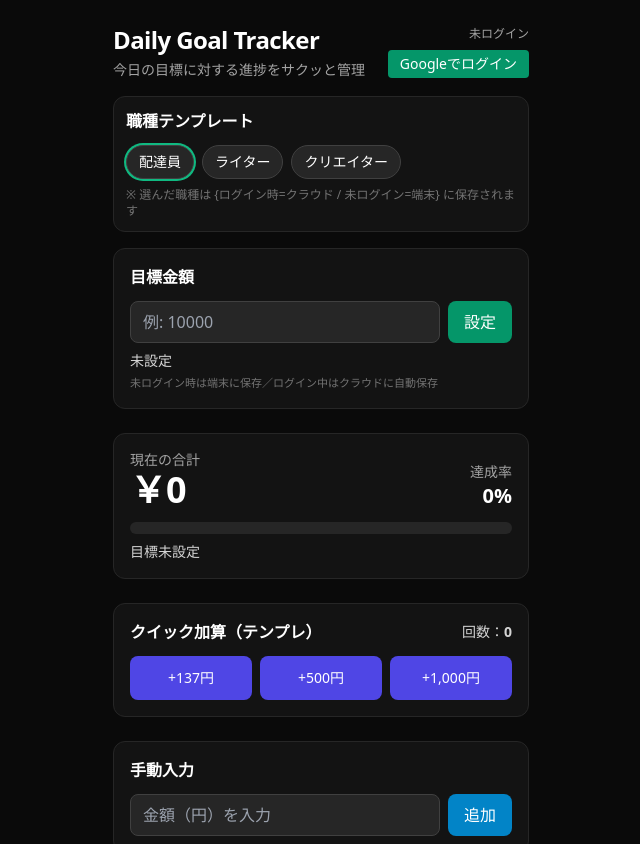
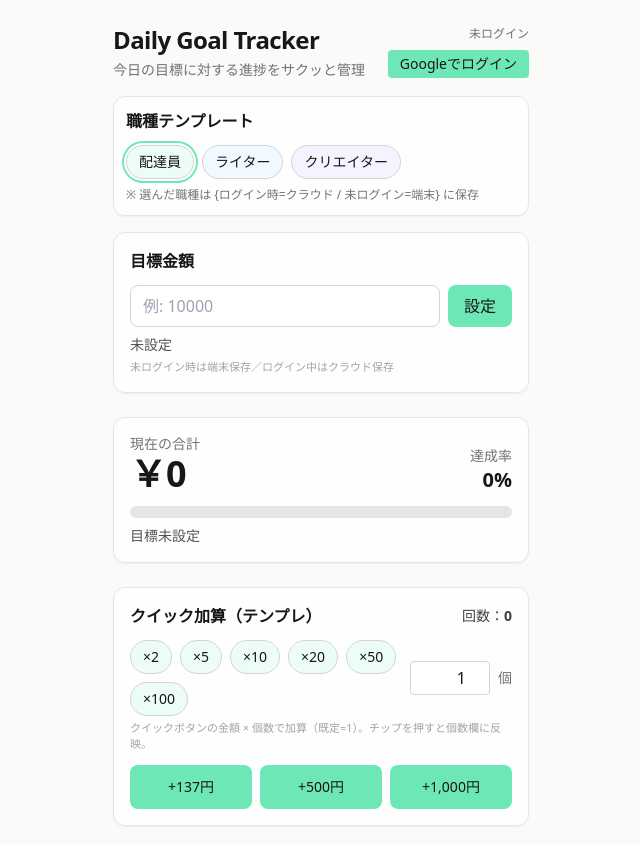
Before and after one commit to kojimamizuki0512-dot/Daily-Goal-Tracker, a plain HTML site: page public/index.html in a window 1280 px wide. Shown: the top 844 px of the page, without its empty margins (319-959 px from the left). Drawn offline with nearby package versions, Linux system fonts and the light colour scheme; no server answers.

Commit message:
feat(ui): 明るいパステルトーン＋職種別テーマ色。配達テンプレに数量チップ(×2/5/10/20/50/100)と任意個数を追加。クイック加算=金額×個数

```diff
--- a/public/index.html
+++ b/public/index.html
@@ -5,103 +5,126 @@
   <meta name="viewport" content="width=device-width, initial-scale=1, viewport-fit=cover" />
   <title>Daily Goal Tracker</title>
   <script src="https://cdn.tailwindcss.com"></script>
-  <meta name="theme-color" content="#0a0a0a">
+  <meta name="theme-color" content="#f5f6ff">
   <style>
     button, input, textarea { touch-action: manipulation; }
+    .chip { transition: box-shadow .15s ease, transform .02s ease; }
+    .chip:active { transform: translateY(1px); }
+    .soft-card { backdrop-filter: saturate(150%) blur(2px); }
   </style>
 </head>
-<body class="bg-neutral-950 text-white min-h-screen">
+<body class="bg-stone-50 text-neutral-900 min-h-screen">
   <main class="max-w-md mx-auto px-4 pb-28 pt-6">
     <header class="mb-4 flex items-center justify-between">
       <div>
         <h1 class="text-2xl font-bold tracking-tight">Daily Goal Tracker</h1>
-        <p class="text-neutral-400 text-sm mt-1">今日の目標に対する進捗をサクッと管理</p>
+        <p class="text-neutral-500 text-sm mt-1">今日の目標に対する進捗をサクッと管理</p>
       </div>
       <div class="text-right">
-        <p id="userView" class="text-xs text-neutral-400">未ログイン</p>
+        <p id="userView" class="text-xs text-neutral-500">未ログイン</p>
         <div class="mt-2 flex gap-2 justify-end">
-          <button id="loginBtn" class="px-3 py-1 rounded bg-emerald-600 hover:bg-emerald-500 text-sm">Googleでログイン</button>
-          <button id="logoutBtn" class="px-3 py-1 rounded bg-neutral-700 hover:bg-neutral-600 text-sm hidden">ログアウト</button>
+          <button id="loginBtn" class="px-3 py-1 rounded bg-emerald-300 hover:bg-emerald-400 text-sm">Googleでログイン</button>
+          <button id="logoutBtn" class="px-3 py-1 rounded bg-neutral-300 hover:bg-neutral-400 text-sm hidden">ログアウト</button>
         </div>
       </div>
     </header>
 
-    <!-- 職種テンプレ（見栄えが大きく変わる新UI） -->
-    <section class="mb-4 p-3 rounded-xl bg-neutral-900/70 border border-neutral-800">
+    <!-- 職種テンプレ -->
+    <section class="mb-4 p-3 rounded-xl soft-card bg-white/80 border border-stone-200 shadow-sm">
       <h2 class="font-semibold mb-3">職種テンプレート</h2>
       <div id="professionChips" class="flex gap-2">
-        <!-- 動的に選択状態を付与 -->
-        <button data-prof="delivery" class="chip px-3 py-1.5 rounded-full border border-neutral-700 bg-neutral-800 text-sm">配達員</button>
-        <button data-prof="writer" class="chip px-3 py-1.5 rounded-full border border-neutral-700 bg-neutral-800 text-sm">ライター</button>
-        <button data-prof="creator" class="chip px-3 py-1.5 rounded-full border border-neutral-700 bg-neutral-800 text-sm">クリエイター</button>
+        <button data-prof="delivery" class="chip px-3 py-1.5 rounded-full border border-stone-300 bg-emerald-50 text-sm">配達員</button>
+        <button data-prof="writer"   class="chip px-3 py-1.5 rounded-full border border-stone-300 bg-sky-50 text-sm">ライター</button>
+        <button data-prof="creator"  class="chip px-3 py-1.5 rounded-full border border-stone-300 bg-violet-50 text-sm">クリエイター</button>
       </div>
-      <p class="text-neutral-500 text-xs mt-2">※ 選んだ職種は {ログイン時=クラウド / 未ログイン=端末} に保存されます</p>
+      <p class="text-neutral-500 text-xs mt-2">※ 選んだ職種は {ログイン時=クラウド / 未ログイン=端末} に保存</p>
     </section>
 
     <!-- 目標設定 -->
-    <section class="mb-6 p-4 rounded-xl bg-neutral-900/70 border border-neutral-800">
+    <section class="mb-6 p-4 rounded-xl soft-card bg-white/80 border border-stone-200 shadow-sm">
       <h2 class="font-semibold mb-3">目標金額</h2>
       <div class="flex gap-2">
         <input id="goalInput" type="number" inputmode="numeric" min="0" step="100"
-               class="w-full rounded-lg bg-neutral-800 border border-neutral-700 px-3 py-2"
+               class="w-full rounded-lg bg-white border border-stone-300 px-3 py-2"
                placeholder="例: 10000">
         <button id="setGoalBtn"
-                class="shrink-0 rounded-lg px-4 py-2 bg-emerald-600 hover:bg-emerald-500 active:bg-emerald-700 transition">
+                class="shrink-0 rounded-lg px-4 py-2 bg-emerald-300 hover:bg-emerald-400 active:bg-emerald-500 transition">
           設定
         </button>
       </div>
-      <p id="goalView" class="text-neutral-300 text-sm mt-2">未設定</p>
-      <p id="saveHint" class="text-[11px] text-neutral-500 mt-1">未ログイン時は端末に保存／ログイン中はクラウドに自動保存</p>
+      <p id="goalView" class="text-neutral-600 text-sm mt-2">未設定</p>
+      <p id="saveHint" class="text-[11px] text-neutral-400 mt-1">未ログイン時は端末保存／ログイン中はクラウド保存</p>
     </section>
 
     <!-- 合計表示＆進捗バー -->
-    <section class="mb-6 p-4 rounded-xl bg-neutral-900/70 border border-neutral-800">
+    <section class="mb-6 p-4 rounded-xl soft-card bg-white/80 border border-stone-200 shadow-sm">
       <div class="flex items-end justify-between">
         <div>
-          <p class="text-neutral-400 text-sm">現在の合計</p>
+          <p class="text-neutral-500 text-sm">現在の合計</p>
           <p id="totalView" class="text-4xl font-extrabold tabular-nums">¥0</p>
         </div>
         <div class="text-right">
-          <p class="text-neutral-400 text-sm">達成率</p>
+          <p class="text-neutral-500 text-sm">達成率</p>
           <p id="percentView" class="text-xl font-bold">0%</p>
         </div>
       </div>
-      <div class="mt-3 h-3 w-full bg-neutral-800 rounded-full overflow-hidden">
-        <div id="progressBar" class="h-full bg-emerald-500" style="width:0%"></div>
+      <div class="mt-3 h-3 w-full bg-stone-200 rounded-full overflow-hidden">
+        <div id="progressBar" class="h-full bg-emerald-300" style="width:0%"></div>
       </div>
-      <p id="remainingView" class="text-neutral-300 text-sm mt-2">目標未設定</p>
+      <p id="remainingView" class="text-neutral-600 text-sm mt-2">目標未設定</p>
     </section>
 
-    <!-- クイック加算（テンプレ） ※旧Amazonセクション置換 -->
-    <section class="mb-6 p-4 rounded-xl bg-neutral-900/70 border border-neutral-800">
+    <!-- クイック加算（テンプレ） -->
+    <section class="mb-6 p-4 rounded-xl soft-card bg-white/80 border border-stone-200 shadow-sm">
       <div class="flex items-center justify-between mb-3">
         <h2 class="font-semibold">クイック加算（テンプレ）</h2>
-        <p class="text-neutral-300 text-sm">回数：<span id="quickCount" class="font-bold">0</span></p>
+        <p class="text-neutral-700 text-sm">回数：<span id="quickCount" class="font-bold">0</span></p>
       </div>
+
+      <!-- 配達員：数量チップ & 任意個数 -->
+      <div id="qtyArea" class="mb-3 hidden">
+        <div class="flex items-center justify-between">
+          <div class="flex flex-wrap gap-2">
+            <button class="qty chip px-3 py-1.5 rounded-full border border-stone-300 bg-emerald-50 text-sm" data-q="2">×2</button>
+            <button class="qty chip px-3 py-1.5 rounded-full border border-stone-300 bg-emerald-50 text-sm" data-q="5">×5</button>
+            <button class="qty chip px-3 py-1.5 rounded-full border border-stone-300 bg-emerald-50 text-sm" data-q="10">×10</button>
+            <button class="qty chip px-3 py-1.5 rounded-full border border-stone-300 bg-emerald-50 text-sm" data-q="20">×20</button>
+            <button class="qty chip px-3 py-1.5 rounded-full border border-stone-300 bg-emerald-50 text-sm" data-q="50">×50</button>
+            <button class="qty chip px-3 py-1.5 rounded-full border border-stone-300 bg-emerald-50 text-sm" data-q="100">×100</button>
+          </div>
+          <div class="flex items-center gap-2">
+            <input id="qtyInput" type="number" min="1" max="100" value="1"
+                   class="w-20 rounded bg-white border border-stone-300 px-2 py-1 text-right" />
+            <span class="text-sm text-neutral-500">個</span>
+          </div>
+        </div>
+        <p class="text-[11px] text-neutral-400 mt-1">クイックボタンの金額 × 個数で加算（既定=1）。チップを押すと個数欄に反映。</p>
+      </div>
+
       <div id="quickBtns" class="grid grid-cols-3 gap-2">
         <!-- 職種に応じて動的生成 -->
       </div>
     </section>
 
-    <!-- フードデリバリー 金額入力（手動） -->
-    <section class="mb-6 p-4 rounded-xl bg-neutral-900/70 border border-neutral-800">
+    <!-- 手動入力 -->
+    <section class="mb-6 p-4 rounded-xl soft-card bg-white/80 border border-stone-200 shadow-sm">
       <h2 class="font-semibold mb-3">手動入力</h2>
       <div class="flex gap-2">
         <input id="fdInput" type="number" inputmode="decimal" min="0" step="1"
-               class="w-full rounded-lg bg-neutral-800 border border-neutral-700 px-3 py-2"
+               class="w-full rounded-lg bg-white border border-stone-300 px-3 py-2"
                placeholder="金額（円）を入力">
         <button id="fdAddBtn"
-                class="shrink-0 rounded-lg px-4 py-2 bg-sky-600 hover:bg-sky-500 active:bg-sky-700 transition">
+                class="shrink-0 rounded-lg px-4 py-2 bg-sky-300 hover:bg-sky-400 active:bg-sky-500 transition">
           追加
         </button>
       </div>
     </section>
 
     <!-- リセット -->
-    <section class="p-4 rounded-xl bg-neutral-900/70 border border-neutral-800">
+    <section class="p-4 rounded-xl soft-card bg-white/80 border border-stone-200 shadow-sm">
       <h2 class="font-semibold mb-3">1日の締め</h2>
       <button id="resetBtn"
-              class="w-full rounded-lg px-4 py-3 bg-red-600 hover:bg-red-500 active:bg-red-700 transition">
+              class="w-full rounded-lg px-4 py-3 bg-rose-300 hover:bg-rose-400 active:bg-rose-500 transition">
         本日のデータをリセット
       </button>
       <p id="dateView" class="text-neutral-500 text-xs mt-2"></p>
@@ -127,6 +150,14 @@
     const auth = getAuth(app);
     const db = getFirestore(app);
     const provider = new GoogleAuthProvider();
+
+    // ===== テーマ色（職種ごと） =====
+    // Tailwindユーティリティをクラス付け替えで表現
+    const THEME = {
+      delivery: { bar: "bg-emerald-300", btn: "bg-emerald-300 hover:bg-emerald-400 active:bg-emerald-500" },
+      writer:   { bar: "bg-sky-300",     btn: "bg-sky-300 hover:bg-sky-400 active:bg-sky-500" },
+      creator:  { bar: "bg-violet-300",  btn: "bg-violet-300 hover:bg-violet-400 active:bg-violet-500" },
+    };
 
     // ===== プリセット定義（職種ごと） =====
     const PRESETS = {
@@ -158,7 +189,7 @@
 
     function loadLocal() {
       const raw = localStorage.getItem(todayKey());
-      if (!raw) return { goal: 0, total: 0, amazonCount: 0 }; // amazonCount を「クイック回数」に流用
+      if (!raw) return { goal: 0, total: 0, amazonCount: 0 };
       try { return JSON.parse(raw); } catch { return { goal: 0, total: 0, amazonCount: 0 }; }
     }
     function saveLocal(s) {
@@ -187,7 +218,7 @@
     async function loadProfile(uid) {
       const ref = doc(db, "users", uid, "profile", "main");
       const snap = await getDoc(ref);
-      if (snap.exists()) return snap.data(); // { profession }
+      if (snap.exists()) return snap.data();
       return { profession: "delivery" };
     }
     async function saveProfile(uid, profile) {
@@ -199,29 +230,64 @@
     let state = loadLocal();
     let currentUser = null;
     let profile = loadLocalProfile(); // { profession }
+    let qty = 1; // 配達テンプレの個数
 
     // ===== UI更新 =====
+    function applyTheme() {
+      const theme = THEME[profile.profession] || THEME.delivery;
+      const bar = document.getElementById('progressBar');
+      bar.className = `h-full ${theme.bar}`;
+      // 職種チップの見た目（選択強調）
+      document.querySelectorAll('#professionChips .chip').forEach(btn => {
+        const active = btn.dataset.prof === profile.profession;
+        btn.classList.toggle('ring-2', active);
+        btn.classList.toggle('ring-offset-2', active);
+        btn.classList.toggle('ring-emerald-300', active && profile.profession==='delivery');
+        btn.classList.toggle('ring-sky-300',     active && profile.profession==='writer');
+        btn.classList.toggle('ring-violet-300',  active && profile.profession==='creator');
+      });
+    }
+
+    function renderQuickButtons() {
+      const box = document.getElementById('quickBtns');
+      const theme = THEME[profile.profession] || THEME.delivery;
+      box.innerHTML = '';
+      const list = PRESETS[profile.profession] || PRESETS.delivery;
+      list.forEach(p => {
+        const btn = document.createElement('button');
+        btn.className = `rounded-lg px-3 py-3 ${theme.btn} transition text-sm`;
+        btn.textContent = p.label;
+        btn.addEventListener('click', async () => {
+          const q = Math.max(1, Math.min(100, qty));
+          state.total += (p.amount * q);
+          state.amazonCount += q; // クイック回数として加算
+          await persist();
+        });
+        box.appendChild(btn);
+      });
+
+      // 配達員なら数量エリアを表示、それ以外は隠す
+      const qtyArea = document.getElementById('qtyArea');
+      qtyArea.classList.toggle('hidden', profile.profession !== 'delivery');
+    }
+
     function updateUI() {
       const { goal, total, amazonCount } = state;
       document.getElementById('goalView').textContent = goal > 0 ? `目標：${fmtJPY.format(goal)}` : '未設定';
       document.getElementById('totalView').textContent = fmtJPY.format(total);
 
-      // 達成率
       let percent = 0;
       if (goal > 0) percent = Math.min(100, Math.floor((total / goal) * 100));
       document.getElementById('percentView').textContent = `${percent}%`;
       document.getElementById('progressBar').style.width = `${percent}%`;
 
-      // 残り表示
       document.getElementById('remainingView').textContent =
         goal <= 0 ? '目標未設定' :
         total >= goal ? `達成！ +${fmtJPY.format(total - goal)}（超過）` :
         `あと ${fmtJPY.format(goal - total)}`;
 
-      // 日付／保存先
       document.getElementById('dateView').textContent = `保存日：${dayId()}（${currentUser ? 'クラウド保存' : '端末保存'}）`;
 
-      // ログイン表示
       if (currentUser) {
         document.getElementById('userView').textContent = `${currentUser.email}`;
         document.getElementById('loginBtn').classList.add('hidden');
@@ -232,35 +298,10 @@
         document.getElementById('logoutBtn').classList.add('hidden');
       }
 
-      // 職種チップ状態
-      document.querySelectorAll('#professionChips .chip').forEach(btn => {
-        const isActive = btn.dataset.prof === profile.profession;
-        btn.classList.toggle('ring-2', isActive);
-        btn.classList.toggle('ring-emerald-500', isActive);
-        btn.classList.toggle('bg-emerald-900/30', isActive);
-        btn.classList.toggle('border-emerald-700', isActive);
-      });
+      document.getElementById('quickCount').textContent = amazonCount;
 
-      // クイック回数・ボタン再描画
-      document.getElementById('quickCount').textContent = amazonCount;
+      applyTheme();
       renderQuickButtons();
-    }
-
-    function renderQuickButtons() {
-      const box = document.getElementById('quickBtns');
-      box.innerHTML = '';
-      const list = PRESETS[profile.profession] || PRESETS.delivery;
-      list.forEach(p => {
-        const btn = document.createElement('button');
-        btn.className = 'rounded-lg px-3 py-3 bg-indigo-600 hover:bg-indigo-500 active:bg-indigo-700 transition text-sm';
-        btn.textContent = p.label;
-        btn.addEventListener('click', async () => {
-          state.total += p.amount;
-          state.amazonCount += 1; // クイック加算回数として使う
-          await persist();
-        });
-        box.appendChild(btn);
-      });
     }
 
     async function persist() {
@@ -316,6 +357,22 @@
       });
     });
 
+    // 数量チップ
+    document.querySelectorAll('.qty').forEach(btn => {
+      btn.addEventListener('click', () => {
+        const q = Number(btn.dataset.q || 1);
+        qty = q;
+        const input = document.getElementById('qtyInput');
+        input.value = q;
+      });
+    });
+    // 任意個数
+    document.getElementById('qtyInput').addEventListener('change', (e) => {
+      const v = Number(e.target.value);
+      qty = Math.max(1, Math.min(100, Number.isFinite(v) ? v : 1));
+      e.target.value = qty;
+    });
+
     // ===== 認証 =====
     document.getElementById('loginBtn').addEventListener('click', async () => {
       await signInWithPopup(auth, provider);
@@ -327,13 +384,11 @@
     onAuthStateChanged(auth, async (user) => {
       currentUser = user || null;
       if (currentUser) {
-        // プロフィール取得（なければ作成）
         profile = await loadProfile(currentUser.uid);
         if (!profile || !profile.profession) {
           profile = { profession: 'delivery' };
           await saveProfile(currentUser.uid, profile);
         }
-        // 当日データ
         const cloud = await loadCloud(currentUser.uid);
         if ((cloud.goal ?? 0) === 0 && (cloud.total ?? 0) === 0 && (cloud.amazonCount ?? 0) === 0) {
           const local = loadLocal();
@@ -343,7 +398,6 @@
           state = cloud;
         }
       } else {
-        // 未ログイン：ローカルのプロフィールと当日データ
         profile = loadLocalProfile();
         state = loadLocal();
       }
```
